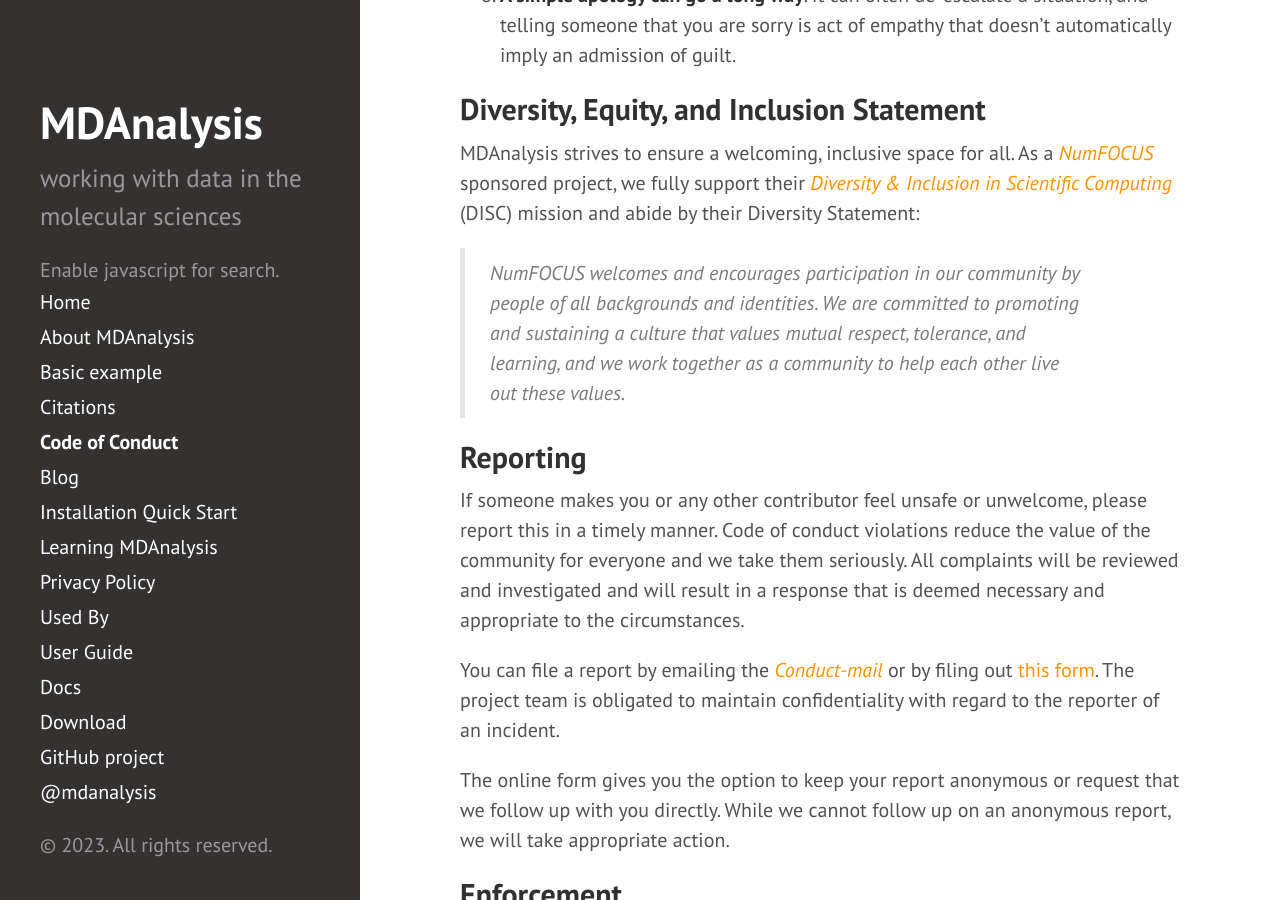
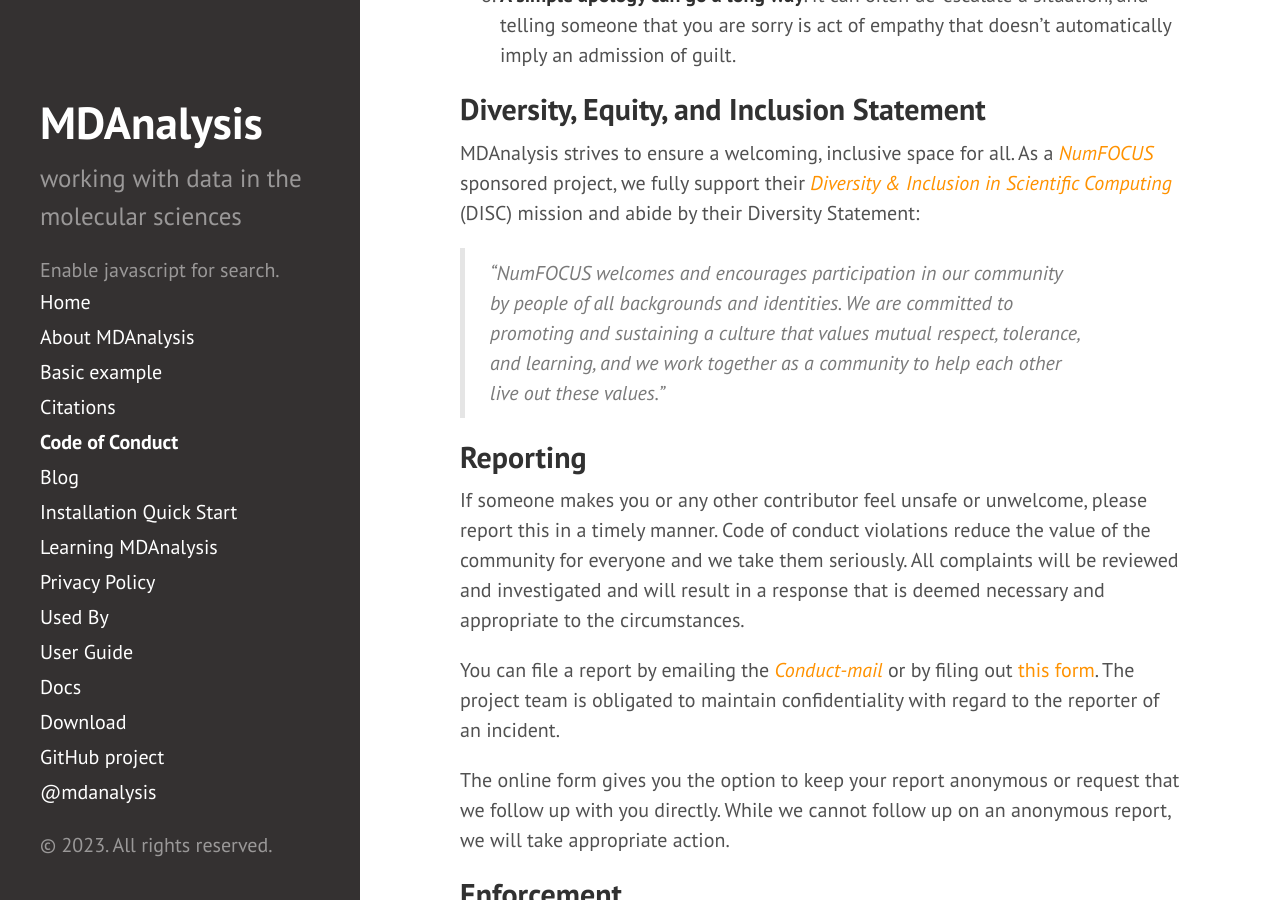
Before and after one commit to MDAnalysis/MDAnalysis.github.io, a Jekyll site: the page built from pages/conduct.md, in a window 1280 px wide and 900 px high, scrolled down 2935 px. Built offline with Jekyll 4.4.1, drawn with Linux system fonts in a browser that asks for light colours; comment, search, counter and statistics services are not loaded.

Commit message:
Add files via upload

```diff
--- a/pages/conduct.md
+++ b/pages/conduct.md
@@ -121,7 +121,7 @@ at our [*user-mailing-list*](mailto:mdnalysis-discussions@googlegroups.com).
 
 MDAnalysis strives to ensure a welcoming, inclusive space for all. As a [*NumFOCUS*](https://numfocus.org/) sponsored project, we fully support their [*Diversity & Inclusion in Scientific Computing*](https://numfocus.org/programs/diversity-inclusion) (DISC) mission and abide by their Diversity Statement:
 
-> *NumFOCUS welcomes and encourages participation in our community by people of all backgrounds and identities. We are committed to promoting and sustaining a culture that values mutual respect, tolerance, and learning, and we work together as a community to help each other live out these values.*
+> *"NumFOCUS welcomes and encourages participation in our community by people of all backgrounds and identities. We are committed to promoting and sustaining a culture that values mutual respect, tolerance, and learning, and we work together as a community to help each other live out these values."*
 
 ## Reporting
 
```
